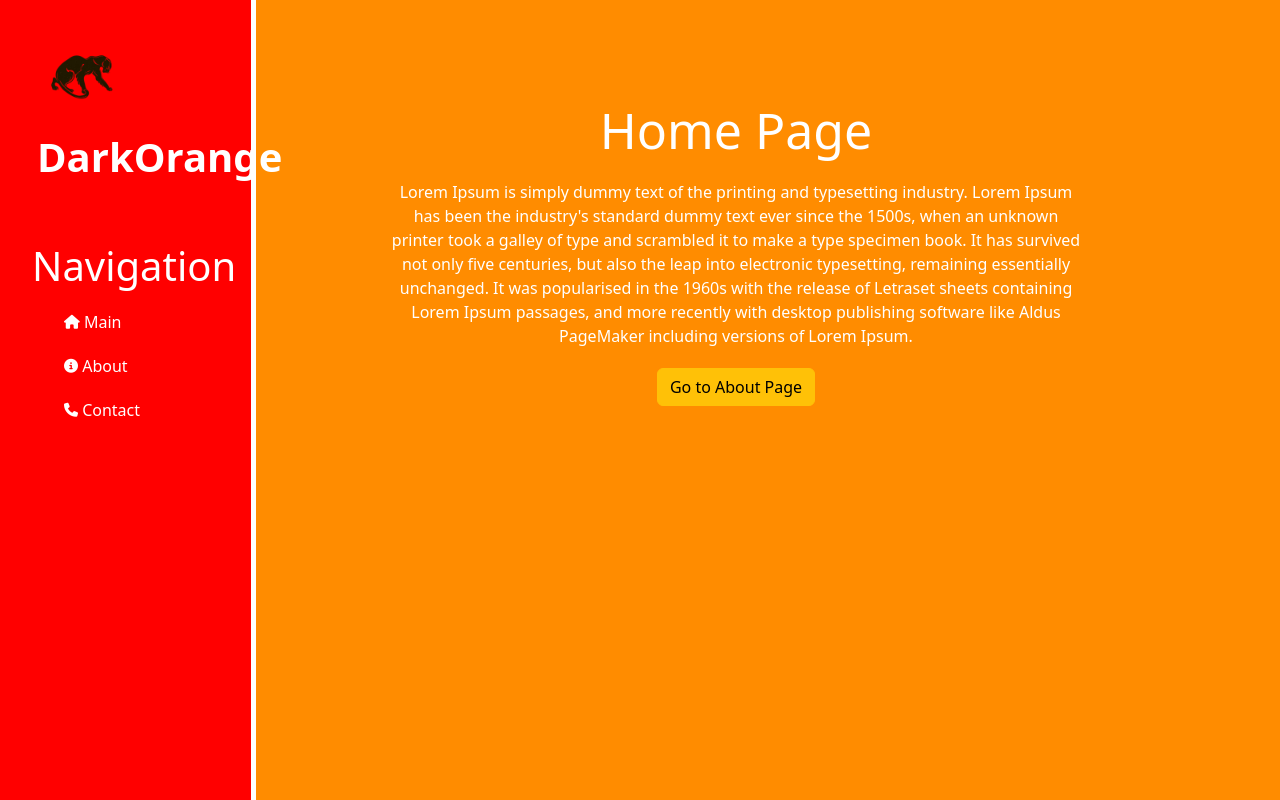
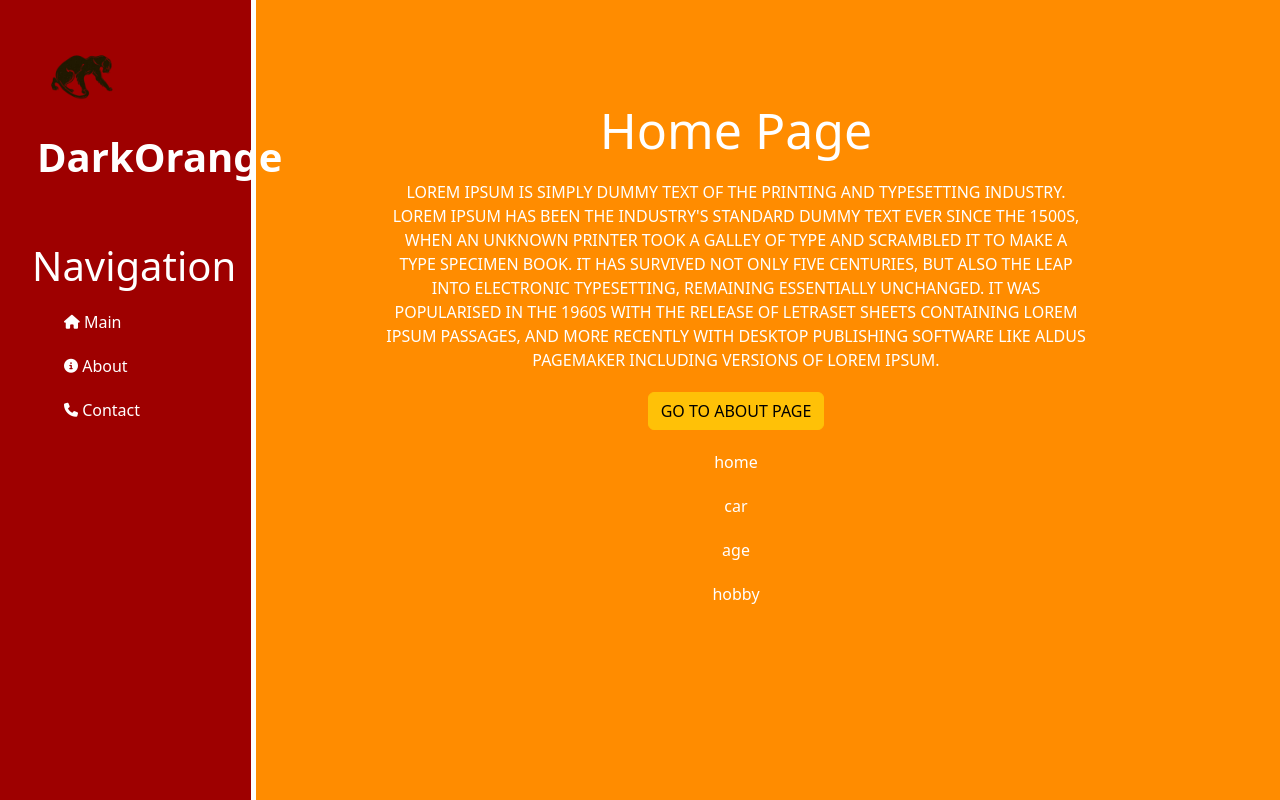
Before and after one commit to hrgalstyan21/newDjango, a Django app: page / in a window 1280 px wide. Run offline with Django 5.2, Linux system fonts and the light colour scheme; some libraries are stand-ins or nearby versions.

Commit message:
30/08/01

```diff
--- a/firstApp/main/static/main/css/main.css
+++ b/firstApp/main/static/main/css/main.css
@@ -4,7 +4,7 @@ body {
 
 aside {
     float: left;
-    background: red;
+    background: #9e0000;
     width: 20%;
     padding: 2.5%;
     height: 100vh;
--- a/firstApp/main/templates/main/index.html
+++ b/firstApp/main/templates/main/index.html
@@ -1,10 +1,23 @@
 {% extends 'main/layout.html' %}
 
-{% block title %}Index{% endblock %}
+{% block title %}{{ title }}{% endblock %}
 {% block content %}
     <div class="features">
-        <h1>Home Page</h1>
-        <p>Lorem Ipsum is simply dummy text of the printing and typesetting industry. Lorem Ipsum has been the industry's standard dummy text ever since the 1500s, when an unknown printer took a galley of type and scrambled it to make a type specimen book. It has survived not only five centuries, but also the leap into electronic typesetting, remaining essentially unchanged. It was popularised in the 1960s with the release of Letraset sheets containing Lorem Ipsum passages, and more recently with desktop publishing software like Aldus PageMaker including versions of Lorem Ipsum.</p>
-        <button class="btn btn-warning">Go to About Page</button>
+        <h1>{{ title }}</h1>
+
+        <p>{% filter upper %}Lorem Ipsum is simply dummy text of the printing and typesetting industry. Lorem Ipsum has been the industry's standard dummy text ever since the 1500s, when an unknown printer took a galley of type and scrambled it to make a type specimen book. It has survived not only five centuries, but also the leap into electronic typesetting, remaining essentially unchanged. It was popularised in the 1960s with the release of Letraset sheets containing Lorem Ipsum passages, and more recently with desktop publishing software like Aldus PageMaker including versions of Lorem Ipsum.{% endfilter %}</p>
+        <button class="btn btn-warning">{% filter upper %}Go to About Page{% endfilter %}</button>
+
+
+        {% for el in values %}
+            {% if el == 'Home' %}
+                    <p>{{ el|lower }}</p>
+            {% endif %}
+        {% endfor %}
+
+        {% for el in obj %}
+            <p>{{  el }}</p>
+        {% endfor %}
+
     </div>
 {% endblock %}
--- a/firstApp/main/views.py
+++ b/firstApp/main/views.py
@@ -1,7 +1,16 @@
 from django.shortcuts import render
 
 def index(request):
-    return render(request, 'main/index.html')
+    data = {
+        'title': 'Home Page',
+        'values': ['Some', 'Home', '1234'],
+        'obj': {
+            'car': 'BMW',
+            'age': 18,
+            'hobby': 'Football'
+        }
+    }
+    return render(request, 'main/index.html', data)
 
 def about(request):
     return render(request, 'main/about.html')
```
